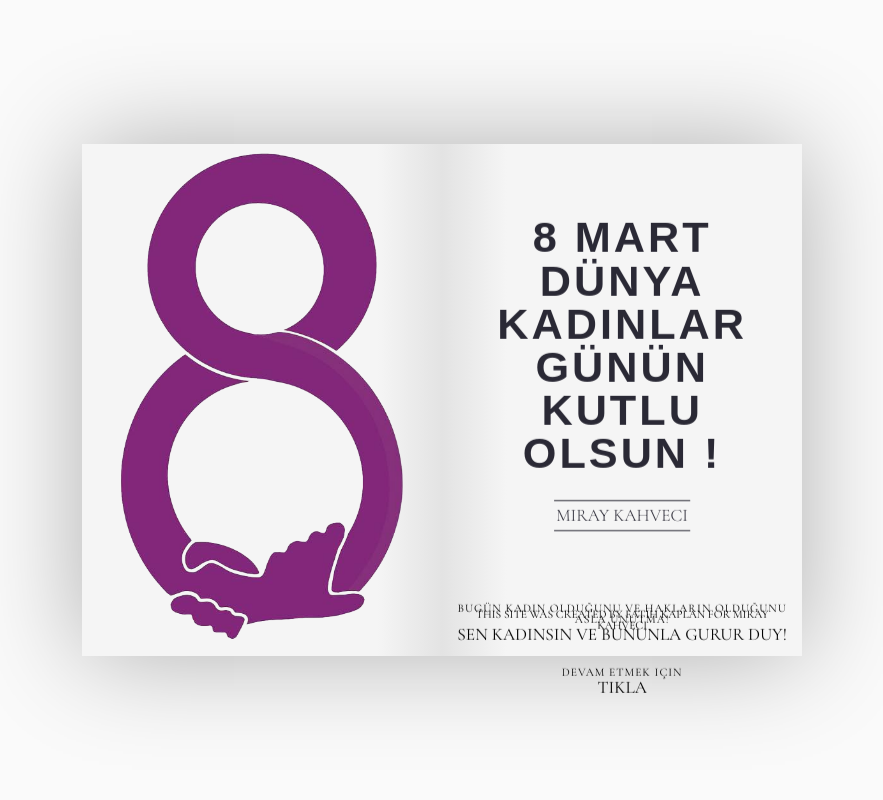
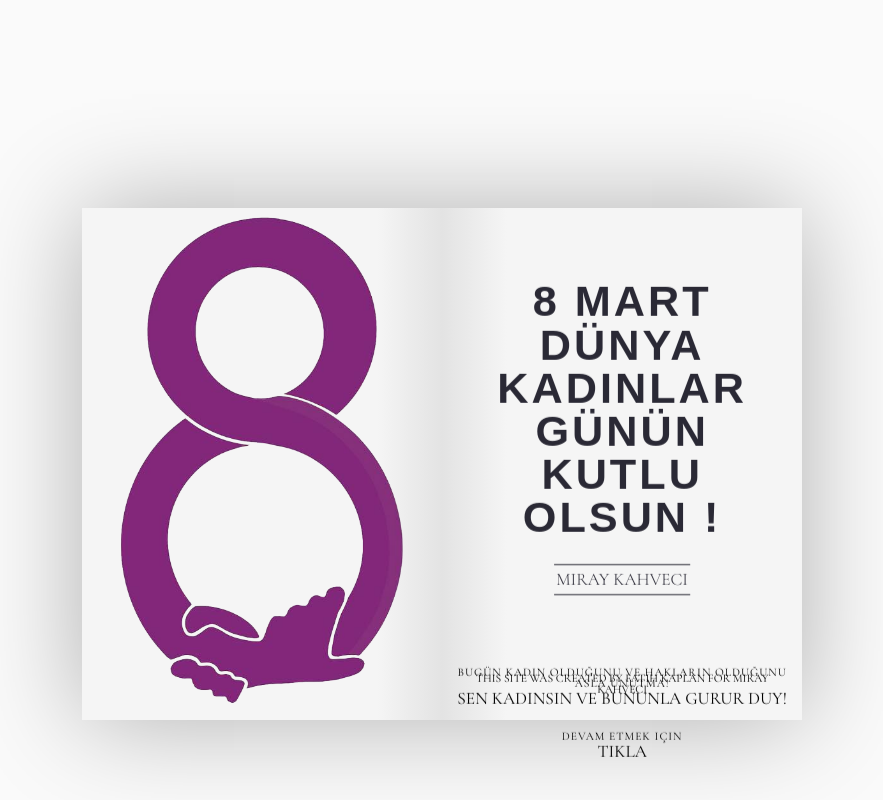
Before and after one commit to Setcheh/setcheh.github.io, a plain HTML site: page index.html in a window 1280 px wide. Shown: the whole page, without its empty margins (198-1081 px from the left). Drawn offline with nearby package versions, Linux system fonts and the light colour scheme; a web font is replaced by a local one.

Commit message:
Update index.html

```diff
--- a/index.html
+++ b/index.html
@@ -9,7 +9,7 @@
 </head>
 <body>
 <!-- partial:index.partial.html -->
-<div class="cover">
+<div class="cover" style="margin-top: 10%;">
   <div class="book">
   <label for="page-1"  class="book__page book__page--1">
     <img src="8mart.png" alt="">
```
